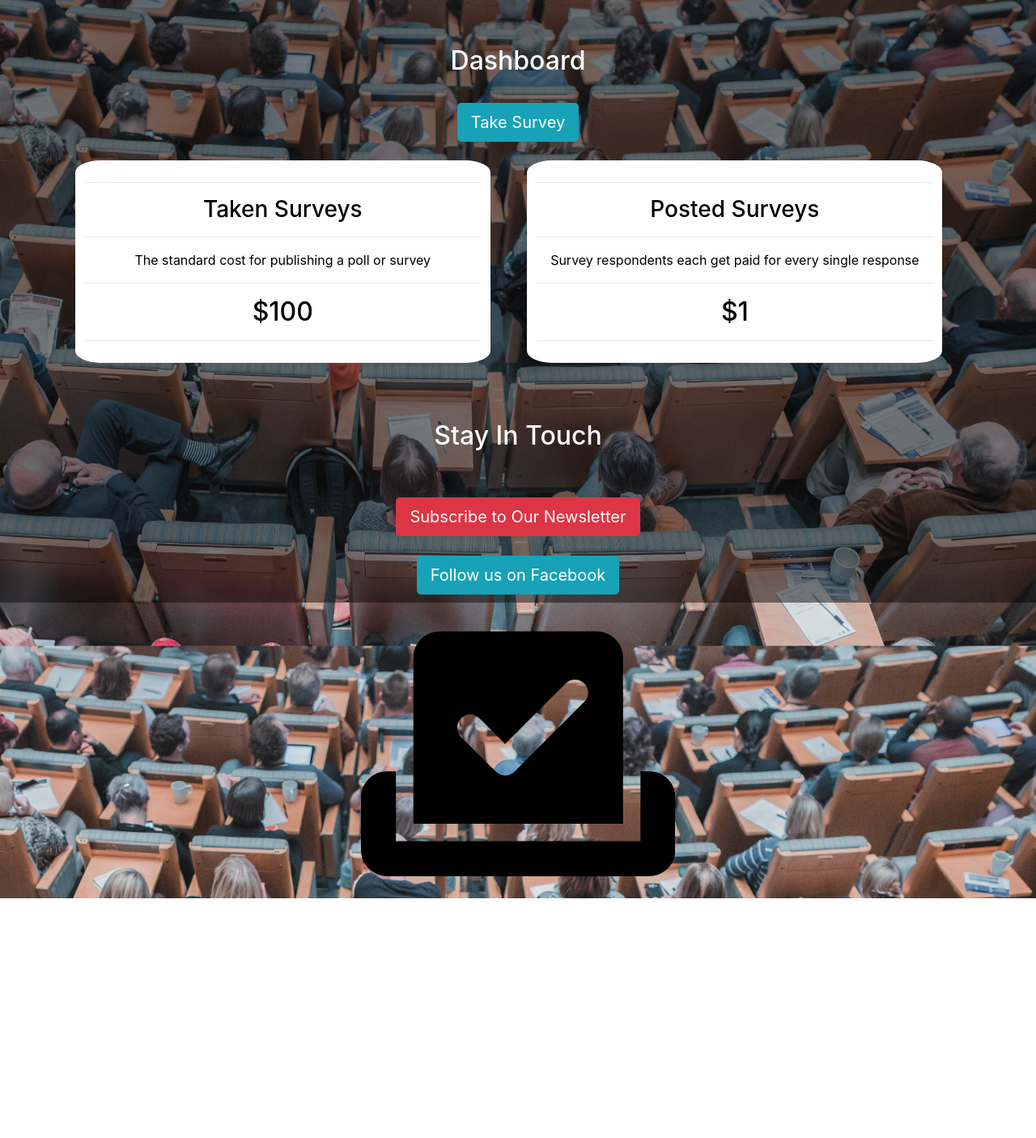
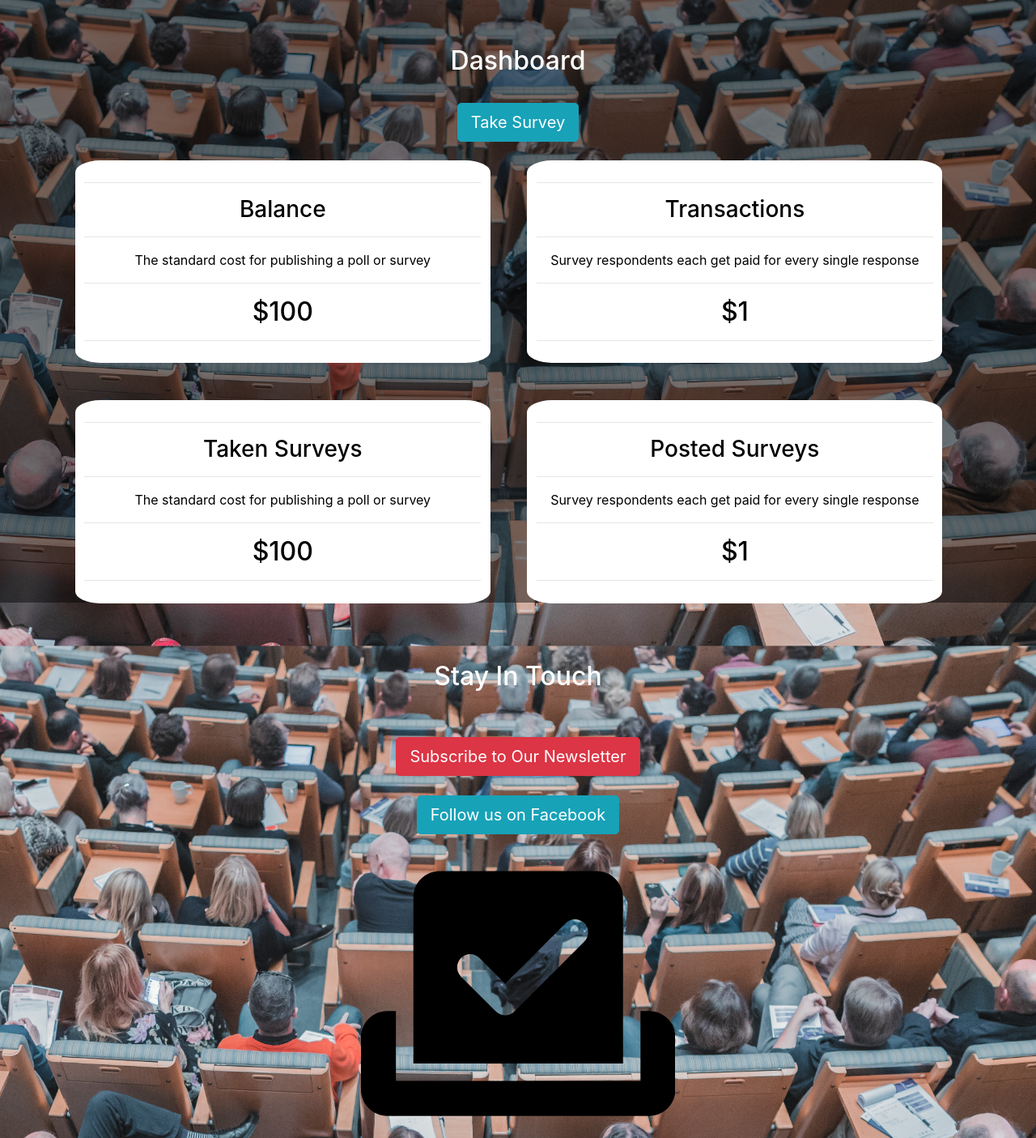
Before and after one commit to Radee1/vote, a Django app: page /accounts/dashboard/ in a window 1280 px wide. Shown: the part 56-1461 px from the top of the page at 81% size. Before the commit the page ends 1165 px from the top, so only its background shows below. Run offline with Django 3.2, Linux system fonts and the light colour scheme; some libraries are stand-ins or nearby versions.

Commit message:
Added extra containers to  user dashboard layout

```diff
--- a/accounts/templates/accounts/dashboard.html
+++ b/accounts/templates/accounts/dashboard.html
@@ -12,6 +12,26 @@
                 <hr>
                 <a class="btn btn-info btn-lg" href="{% url 'polls:list' %}" role="button">Take Survey</a>
 
+                <div class="row">
+                    <div class="pricing">
+                        <hr>
+                        <h3>Balance</h3>
+                        <hr>
+                        <p>The standard cost for publishing a poll or survey </p>
+                        <hr>
+                        <h2>$100</h2>
+                        <hr>
+                    </div>
+                    <div class="pricing">
+                        <hr>
+                        <h3>Transactions</h3>
+                        <hr>
+                        <p>Survey respondents each get paid for every single response</p>
+                        <hr>
+                        <h2>$1</h2>
+                        <hr>
+                    </div>
+                </div>
                 <div class="row">
                     <div class="pricing">
                         <hr>
@@ -32,6 +52,7 @@
                         <hr>
                     </div>
                 </div>
+
                 <br><br>
                 <div>
                     <h2>Stay In Touch</h2>
```
